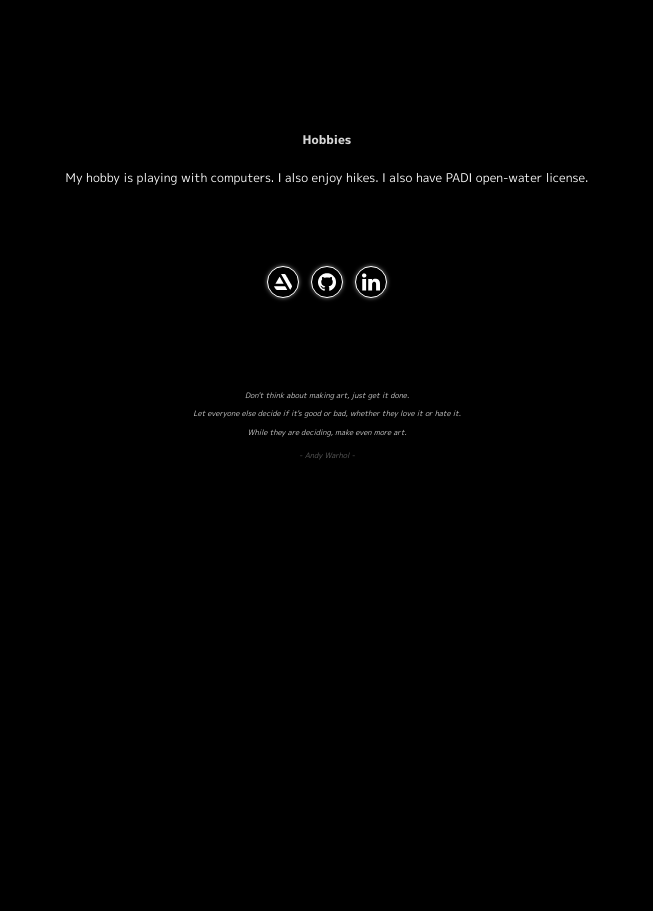
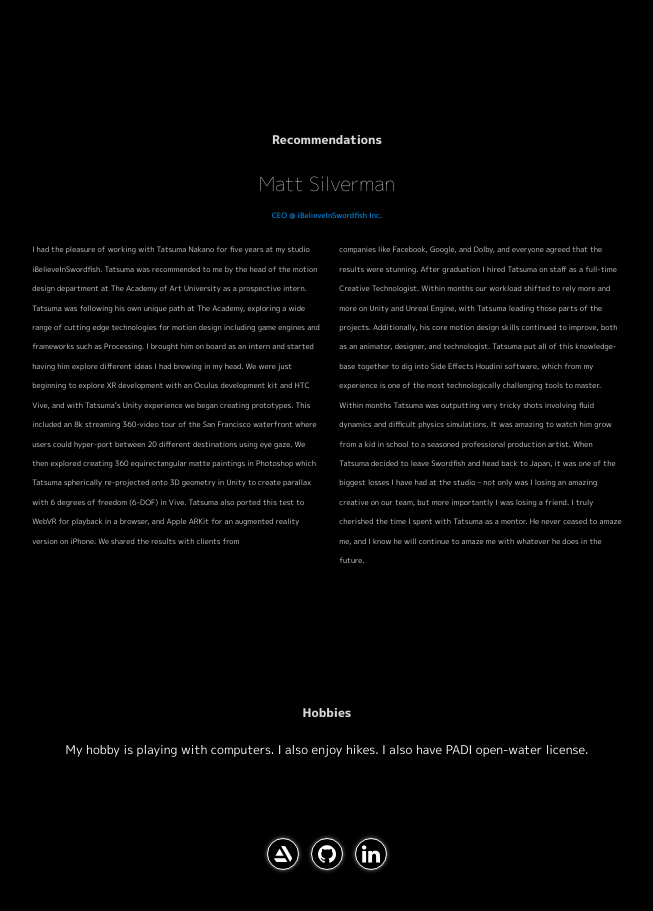
Before and after one commit to TatsumaNakano/website_public, a Next.js app: page /about in a window 1280 px wide. Shown: the part 2940-3851 px from the top of the page, without its empty margins (313-966 px from the left). Before the commit the page ends 3485 px from the top, so only its background shows below. Built offline with nearby package versions, Linux system fonts and the light colour scheme; no server answers.

Commit message:
Brought back reference section due to my Kimagure.

```diff
--- a/src/app/about/page.tsx
+++ b/src/app/about/page.tsx
@@ -46,7 +46,7 @@ const About = function () {
             <Skills />
             <History />
             <Certificates />
-            {/* <Reference /> */}
+            <Reference />
             <Hobbies />
         </>
     )
```
